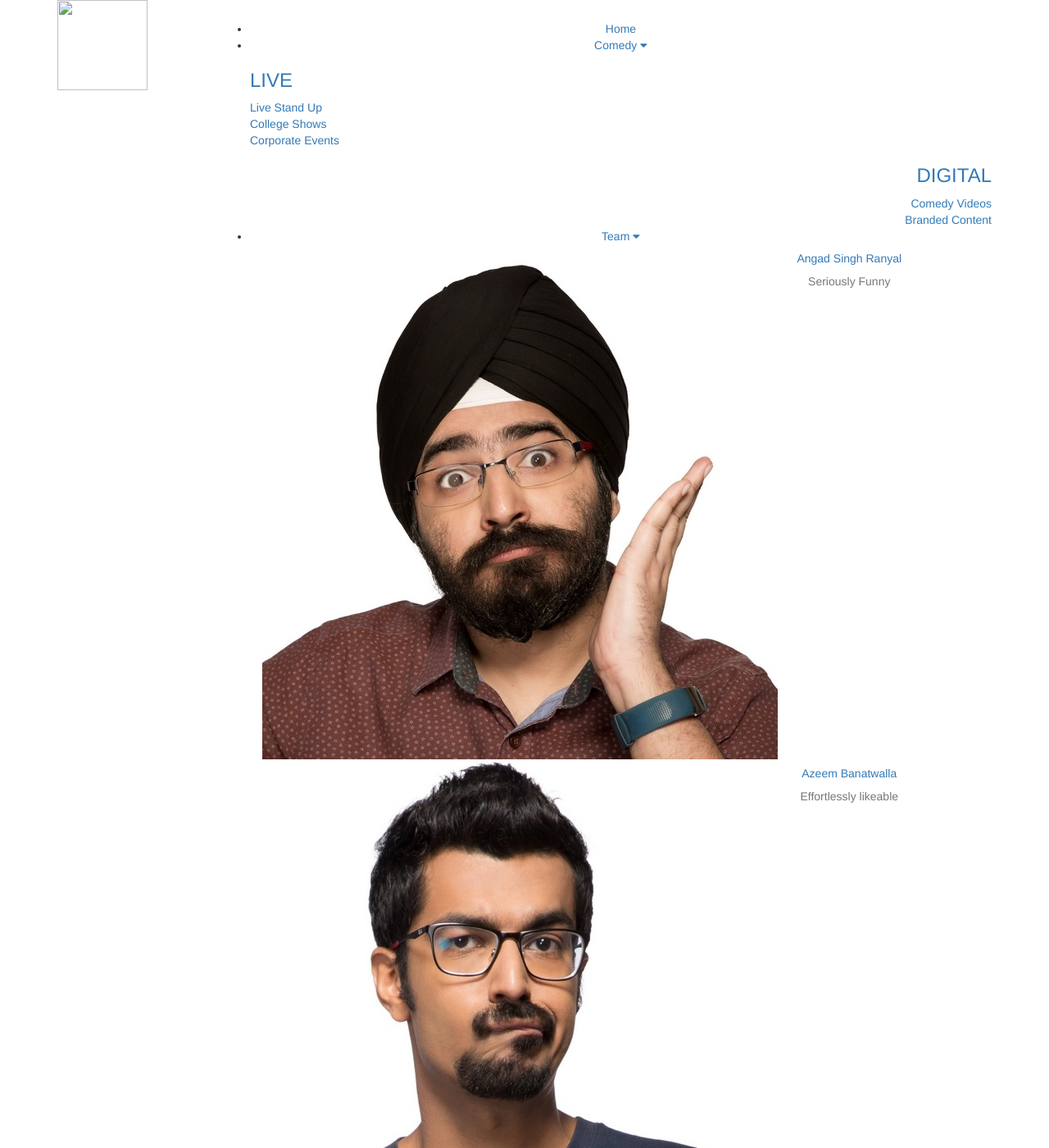
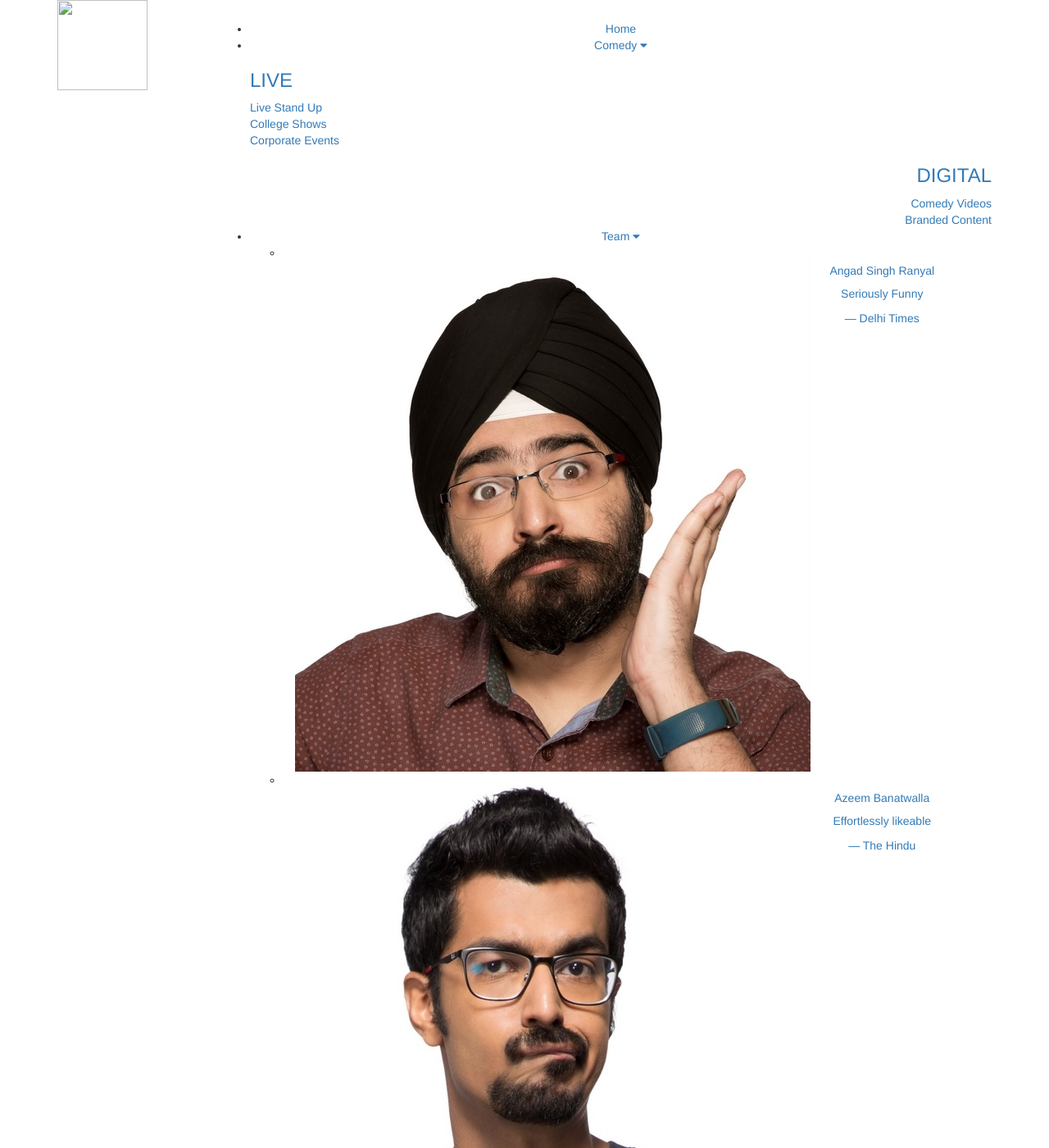
Before and after one commit to milindalvares/eic, a Jekyll site: the page built from contact.html, in a window 1280 px wide and 1400 px high. Shown: the whole window at 82% size. Built offline with Jekyll 4.4.1, drawn with Linux system fonts in a browser that asks for light colours; nearby versions of some CDN libraries; library files that are not in the unit come from our copies; some of the changed text lies outside the part shown.

Commit message:
Team navigation

```diff
--- a/_includes/navigation.html
+++ b/_includes/navigation.html
@@ -38,8 +38,9 @@
 		<li class="nav-block">
 			<div class="team-dropdown">
 			  <span ><a href="/profiles/" title="team" class="nav-items team-dropbtn color-inherit">Team <i class="fas fa-caret-down"></i></a></span>
-			  <div class="team-dropdown-content dropdown-left-team">
+			  <ul class="team-dropdown-content dropdown-left-team">
 					{% for profile in site.profiles %}
+						<li>
 					    <a href="{{profile.url}}">
 					    	<div class="container">
 					    		<div class="row">
@@ -47,15 +48,16 @@
 					    				<img src="{{profile.avatar}}" alt="Avatar" class="avatar">
 					    			</div>
 					    			<div class="col-sm-9 profile-nav-link">
-			    				<h5 class="margin-0 mt-3">{{profile.title}}</h5>
-			    				<p class="text-muted">{{profile.quotes}}</p>
-
+					    				<h5 class="margin-0 mt-1 mb-1">{{profile.title}}</h5>
+					    				<p class="mb-0 text-sm">{{profile.quotes}}</p>
+											<span class="text-xs">— {{profile.quotes-author}}</span>
 					    			</div>
 					    		</div>
 					    	</div>
 					    </a>
+						</li>
 			    {% endfor %}
-			  </div>
+			  </ul>
 			</div>
 		</li>
 		<li class="nav-block">
```
Lines whose indentation alone changed are shown as unchanged.
